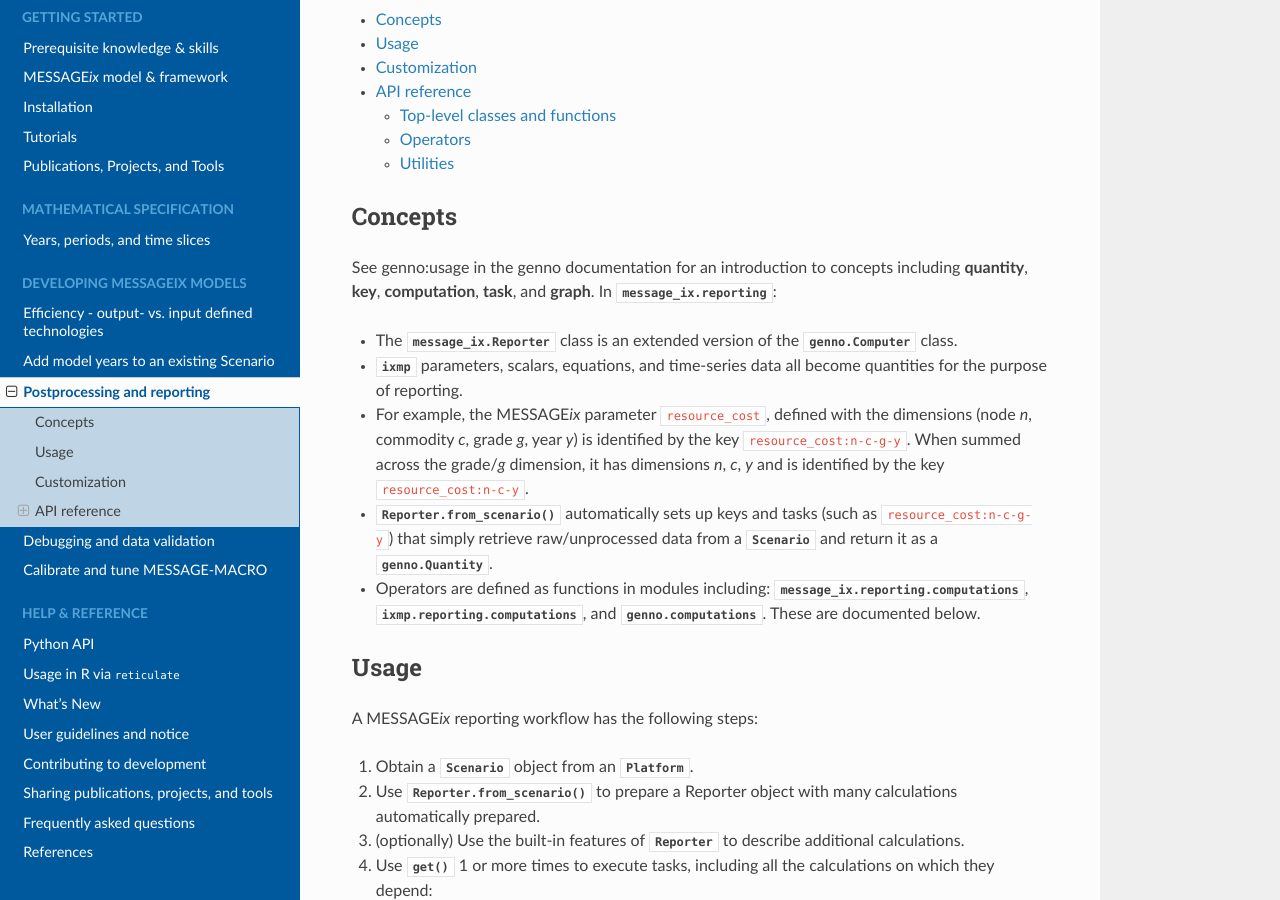
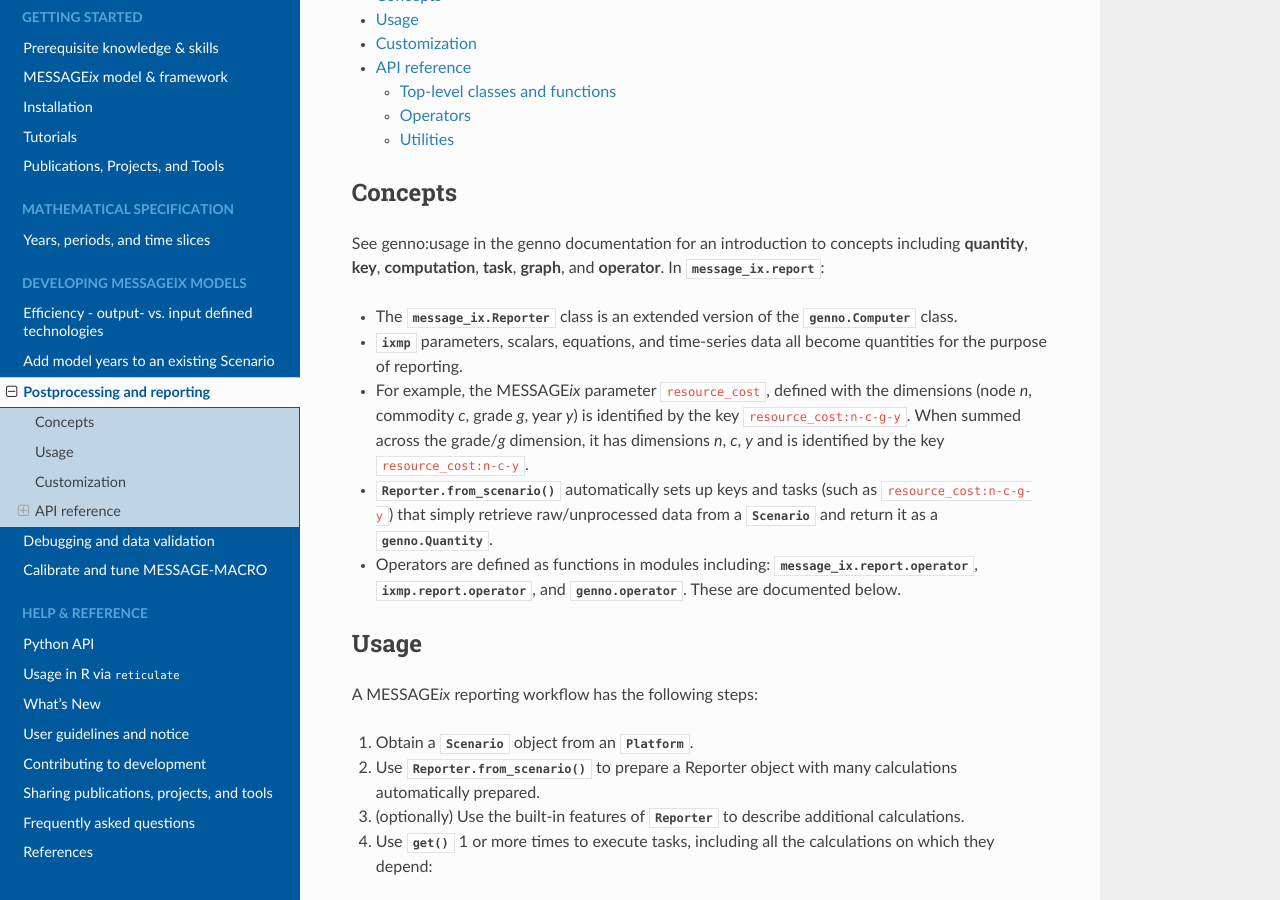
Before and after one commit to iiasa/message_ix, a Sphinx documentation site: the page built from doc/reporting.rst, in a window 1280 px wide and 900 px high, scrolled down 887 px. Built offline with Sphinx 7.4.7 and the Read the Docs theme 2.0.0, drawn with Linux system fonts in a browser that asks for light colours; pages that are not in the unit, such as notebooks, are missing from menus; some of the changed text lies outside the part shown.

Commit message:
Adjust reporting references in docs, release notes

```diff
--- a/INSTALL.rst
+++ b/INSTALL.rst
@@ -52,7 +52,7 @@
 Graphviz (optional)
 -------------------
 
-:meth:`.reporting.Reporter.visualize` uses `Graphviz`_, a program for graph visualization.
+:meth:`.Reporter.visualize` uses `Graphviz`_, a program for graph visualization.
 Installing message_ix causes the python :mod:`graphviz` package to be installed.
 If you want to use :meth:`.visualize` or run the test suite, the Graphviz program itself must also be installed; otherwise it is **optional**.
 
@@ -250,7 +250,7 @@
 “No module named 'pyam'”
 ------------------------
 
-The package `pyam-iamc <https://pypi.org/project/pyam-iamc/>`_ is one of the "reporting" extra dependencies of :mod:`message_ix`.
+The package `pyam-iamc <https://pypi.org/project/pyam-iamc/>`_ is one of the "report" extra dependencies of :mod:`message_ix`.
 These extra dependencies are not installed automatically, but can be installed using::
 
     # If message_ix is installed using pip
--- a/doc/contrib/tutorial.rst
+++ b/doc/contrib/tutorial.rst
@@ -49,7 +49,7 @@
 
 - Modeling results and visualizations:
 
-  - Model outputs and post-processing calculations in tutorials should demonstrate usage of the :doc:`message_ix.reporting module </reporting>`.
+  - Model outputs and post-processing calculations in tutorials should demonstrate usage of the :doc:`message_ix.report module </reporting>`.
   - Plots to depict results should use `pyam <https://github.com/IAMconsortium/pyam/>`_.
   - Include a brief discussion of insights from the results, in line with the learning objectives.
 
--- a/doc/reporting.rst
+++ b/doc/reporting.rst
@@ -4,7 +4,7 @@
 The |MESSAGEix| framework provides zero-configuration **reporting** of models built on the framework.
 The word “reporting” refers to calculations and other post-processing performed *after* a :class:`.Scenario` has been solved by the associated optimization model: first the model solution is obtained, and then things are “reported” based on that solution.
 
-:mod:`message_ix.reporting` is developed on the basis of :mod:`ixmp.reporting` and :mod:`genno`.
+:mod:`message_ix.report` is developed on the basis of :mod:`ixmp.report` and :mod:`genno`.
 It provides a basis for other code and packages—such as :mod:`message_ix_models`—that perform reporting calculations tailored to specific model structures.
 Each layer of this “stack” builds on the features in the level below:
 
@@ -53,8 +53,8 @@
 Concepts
 ========
 
-See :doc:`genno:usage` in the genno documentation for an introduction to concepts including **quantity**, **key**, **computation**, **task**, and **graph**.
-In :mod:`message_ix.reporting`:
+See :doc:`genno:usage` in the genno documentation for an introduction to concepts including **quantity**, **key**, **computation**, **task**, **graph**, and **operator**.
+In :mod:`message_ix.report`:
 
 - The :class:`.message_ix.Reporter` class is an extended version of the :class:`genno.Computer` class.
 - :mod:`ixmp` parameters, scalars, equations, and time-series data all become quantities for the purpose of reporting.
@@ -62,9 +62,9 @@
   When summed across the grade/`g` dimension, it has dimensions `n`, `c`, `y` and is identified by the key ``resource_cost:n-c-y``.
 - :meth:`.Reporter.from_scenario` automatically sets up keys and tasks (such as ``resource_cost:n-c-g-y``) that simply retrieve raw/unprocessed data from a :class:`~message_ix.Scenario` and return it as a :any:`genno.Quantity`.
 - Operators are defined as functions in modules including:
-  :mod:`message_ix.reporting.computations`,
-  :mod:`ixmp.reporting.computations`, and
-  :mod:`genno.computations`.
+  :mod:`message_ix.report.operator`,
+  :mod:`ixmp.report.operator`, and
+  :mod:`genno.operator`.
   These are documented below.
 
 Usage
@@ -119,20 +119,20 @@
 API reference
 =============
 
-.. currentmodule:: message_ix.reporting
+.. currentmodule:: message_ix.report
 
-.. automodule:: message_ix.reporting
+.. automodule:: message_ix.report
 
 Top-level classes and functions
 -------------------------------
 
-:mod:`message_ix.reporting` provides:
+:mod:`message_ix.report` provides:
 
 .. autosummary::
 
    Reporter
 
-The following objects from :mod:`genno` may also be imported from :mod:`message_ix.reporting`.
+The following objects from :mod:`genno` may also be imported from :mod:`message_ix.report`.
 Their documentation is repeated below for convenience.
 
 .. autosummary::
@@ -248,7 +248,7 @@
 .. autodata:: PYAM_CONVERT
 .. autodata:: REPORTS
 
-.. automodule:: message_ix.reporting
+.. automodule:: message_ix.report
    :noindex:
    :members: ComputationError, Key, KeyExistsError, MissingKeyError, Quantity, configure
 
@@ -256,10 +256,10 @@
 Operators
 ---------
 
-.. automodule:: message_ix.reporting.computations
+.. automodule:: message_ix.report.operator
    :members:
 
-   :mod:`message_ix.reporting` provides a small number of operators.
+   :mod:`message_ix.report` provides a small number of operators.
    Two of these (:func:`.plot_cumulative` and :func:`.stacked_bar`) are currently only used in the tutorials to produce simple plots; for more flexible plotting, :mod:`genno.compat.plotnine` is recommended instead.
 
    .. autosummary::
@@ -271,48 +271,51 @@
    Other operators are provided by :mod:`ixmp.reporting`:
 
    .. autosummary::
-      ~ixmp.reporting.computations.data_for_quantity
-      ~ixmp.reporting.computations.map_as_qty
-      ~ixmp.reporting.computations.store_ts
-      ~ixmp.reporting.computations.update_scenario
+      ~ixmp.report.operator.data_for_quantity
+      ~ixmp.report.operator.from_url
+      ~ixmp.report.operator.get_ts
+      ~ixmp.report.operator.map_as_qty
+      ~ixmp.report.operator.remove_ts
+      ~ixmp.report.operator.store_ts
+      ~ixmp.report.operator.update_scenario
 
-   …and by :mod:`genno.computations` and its compatibility modules.
+   …and by :mod:`genno.operator` and its compatibility modules.
    See the package documentation for details.
 
    .. autosummary::
       ~genno.compat.plotnine.Plot
-      ~genno.computations.add
-      ~genno.computations.aggregate
-      ~genno.computations.apply_units
-      ~genno.compat.pyam.computations.as_pyam
-      ~genno.computations.broadcast_map
-      ~genno.computations.combine
-      ~genno.computations.concat
-      ~genno.computations.div
-      ~genno.computations.drop_vars
-      ~genno.computations.group_sum
-      ~genno.computations.index_to
-      ~genno.computations.interpolate
-      ~genno.computations.load_file
-      ~genno.computations.mul
-      ~genno.computations.pow
-      ~genno.computations.relabel
-      ~genno.computations.rename_dims
-      ~genno.computations.round
-      ~genno.computations.select
-      ~genno.computations.sub
-      ~genno.computations.sum
-      ~genno.computations.write_report
+      ~genno.operator.add
+      ~genno.operator.aggregate
+      ~genno.operator.apply_units
+      ~genno.compat.pyam.operator.as_pyam
+      ~genno.operator.broadcast_map
+      ~genno.operator.combine
+      ~genno.operator.concat
+      ~genno.operator.div
+      ~genno.operator.drop_vars
+      ~genno.operator.group_sum
+      ~genno.operator.index_to
+      ~genno.operator.interpolate
+      ~genno.operator.load_file
+      ~genno.operator.mul
+      ~genno.operator.pow
+      ~genno.operator.relabel
+      ~genno.operator.rename_dims
+      ~genno.operator.round
+      ~genno.operator.select
+      ~genno.operator.sub
+      ~genno.operator.sum
+      ~genno.operator.write_report
 
    .. autosummary::
-      ~genno.computations.disaggregate_shares
-      ~genno.computations.product
-      ~genno.computations.ratio
+      ~genno.operator.disaggregate_shares
+      ~genno.operator.product
+      ~genno.operator.ratio
 
 Utilities
 ---------
 
-.. currentmodule:: message_ix.reporting.pyam
+.. currentmodule:: message_ix.report.pyam
 
-.. automodule:: message_ix.reporting.pyam
+.. automodule:: message_ix.report.pyam
    :members: collapse_message_cols
```
Also changed, not shown: RELEASE_NOTES.rst (+5 -4 lines), tutorial/README.rst, 2 other files.
